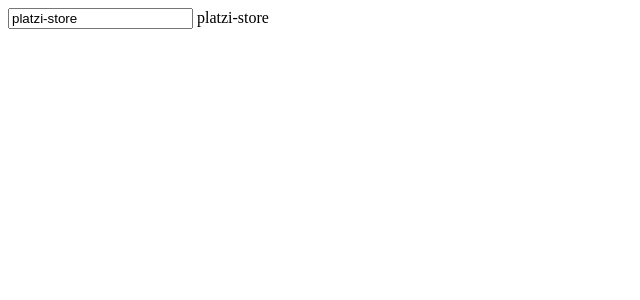
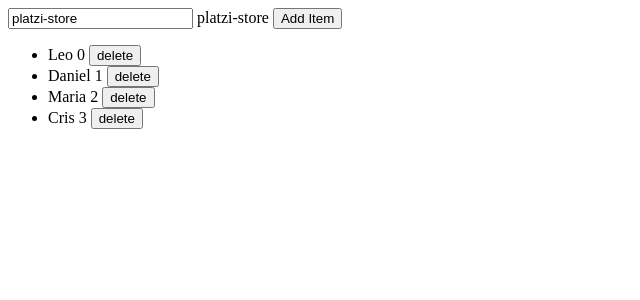
Before and after one commit to leodanielbc/platzi-store, an Angular app: page / in a window 1280 px wide. Shown: the top 300 px of the page, without its empty margins (0-640 px from the left). Built offline with nearby package versions, Linux system fonts and the light colour scheme.

Commit message:
Uso de ngFor, creacion de un array y metodo add y delete

```diff
--- a/src/app/app.component.html
+++ b/src/app/app.component.html
@@ -4,3 +4,13 @@
 <div *ngIf="title === 'leo'">
   cumple la condición
 </div>
+
+<button (click)="addItem()">Add Item</button>
+
+<ul>
+  <li *ngIf="items.length === 0">La lista esta vacia</li>
+  <li *ngFor="let name of items; index as i">
+    {{name}} {{i}}
+    <button (click)="deleteItem(i)">delete</button>
+  </li>
+</ul>
--- a/src/app/app.component.ts
+++ b/src/app/app.component.ts
@@ -7,4 +7,14 @@
 })
 export class AppComponent {
   title = 'platzi-store';
+
+  items=['Leo','Daniel','Maria','Cris'];
+
+  addItem(){
+    this.items.push('Nuevo item');
+  }
+
+  deleteItem(index:number){
+    this.items.splice(index,1);
+  }
 }
```
